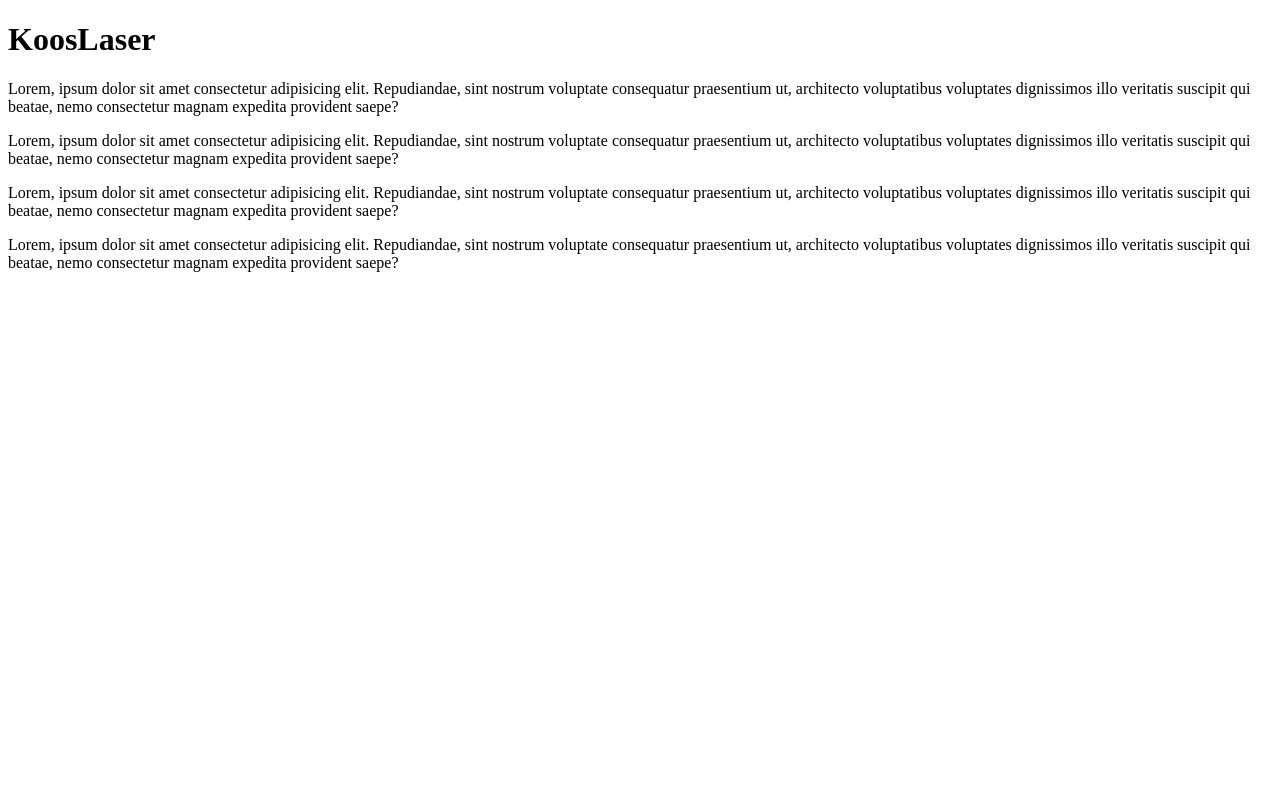
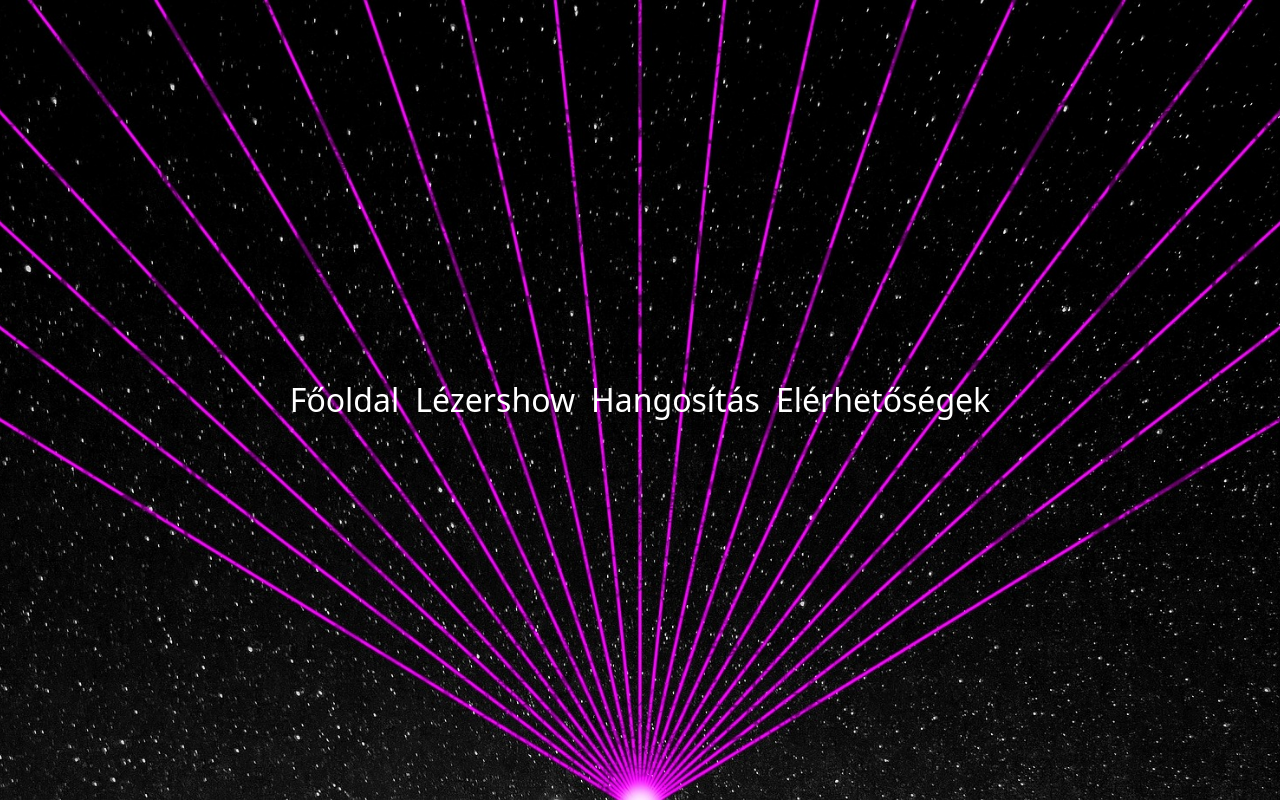
Before and after one commit to koosbalazsbence/kooslaser, a plain HTML site: page index.html in a window 1280 px wide. Drawn offline with nearby package versions, Linux system fonts and the light colour scheme.

Commit message:
indexCommit

```diff
--- a/index.html
+++ b/index.html
@@ -1,15 +1,41 @@
 <!DOCTYPE html>
-<html lang="en">
+<html lang="hu">
 <head>
-    <meta charset="UTF-8">
-    <meta name="viewport" content="width=device-width, initial-scale=1.0">
-    <title>Document</title>
+  <meta charset="UTF-8">
+  <meta name="viewport" content="width=device-width, initial-scale=1.0">
+  <title>kooslaser</title>
+  <link href="https://cdn.jsdelivr.net/npm/bootstrap@5.3.0-alpha1/dist/css/bootstrap.min.css" rel="stylesheet">
+  <link rel="shortcut icon" href="assets/laser.png" type="image/x-icon">
+  <link rel="stylesheet" href="style.css">
 </head>
 <body>
-    <h1>KoosLaser</h1>
-    <p>Lorem, ipsum dolor sit amet consectetur adipisicing elit. Repudiandae, sint nostrum voluptate consequatur praesentium ut, architecto voluptatibus voluptates dignissimos illo veritatis suscipit qui beatae, nemo consectetur magnam expedita provident saepe?</p>
-    <p>Lorem, ipsum dolor sit amet consectetur adipisicing elit. Repudiandae, sint nostrum voluptate consequatur praesentium ut, architecto voluptatibus voluptates dignissimos illo veritatis suscipit qui beatae, nemo consectetur magnam expedita provident saepe?</p>
-    <p>Lorem, ipsum dolor sit amet consectetur adipisicing elit. Repudiandae, sint nostrum voluptate consequatur praesentium ut, architecto voluptatibus voluptates dignissimos illo veritatis suscipit qui beatae, nemo consectetur magnam expedita provident saepe?</p>
-    <p>Lorem, ipsum dolor sit amet consectetur adipisicing elit. Repudiandae, sint nostrum voluptate consequatur praesentium ut, architecto voluptatibus voluptates dignissimos illo veritatis suscipit qui beatae, nemo consectetur magnam expedita provident saepe?</p>
+<div class="container">
+    <!-- <h1 class="d-md-block d-none">kooslaser</h1> -->
+    <nav class="navbar navbar-expand-lg navbar-light mx-auto my-auto">
+        <div class="container-fluid">
+            <button class="navbar-toggler" type="button" data-bs-toggle="collapse" data-bs-target="#navbarSupportedContent" aria-controls="navbarSupportedContent" aria-expanded="false" aria-label="Toggle navigation">
+                <span class="navbar-toggler-icon"></span>
+            </button>
+            <div class="collapse navbar-collapse" id="navbarSupportedContent">
+                <ul class="navbar-nav ms-auto me-auto mb-2 mb-lg-0">
+                <li class="nav-item">
+                    <a class="nav-link active" aria-current="page" href="#">Főoldal</a>
+                </li>
+                <li class="nav-item">
+                    <a class="nav-link" href="#">Lézershow</a>
+                </li>
+                <li class="nav-item">
+                    <a class="nav-link" href="#">Hangosítás</a>
+                </li>
+                <li class="nav-item">
+                    <a class="nav-link" href="#">Elérhetőségek</a>
+                </li>
+                </ul>
+            </div>
+        </div>
+    </nav>
+</div>
+<script src="https://cdn.jsdelivr.net/npm/@popperjs/core@2.11.6/dist/umd/popper.min.js"></script>
+<script src="https://cdn.jsdelivr.net/npm/bootstrap@5.3.0-alpha1/dist/js/bootstrap.min.js"></script>
 </body>
 </html>
--- /dev/null
+++ b/style.css
@@ -0,0 +1,32 @@
+body {
+    display: flex;
+    justify-content: center;
+    align-items: center;
+    height: 100vh;
+    background: url('assets/laser.jpg') center/cover;
+}
+.container {
+    text-align: center;
+}
+.navbar {
+    display: flex;
+    justify-content: center;
+    align-items: center;
+    padding: 10px 0;
+    font-size: 2rem;
+}
+.navbar-collapse {
+    justify-content: center;
+}
+.navbar-nav {
+    flex-direction: column;
+    justify-content: center;
+}
+.navbar-toggler {
+    margin-left: auto;
+    margin-right: auto;
+    display: block;
+}
+a{
+    color: white !important;
+}
```
Also changed, not shown: assets/hatter.jpg (added), assets/laser.jpg (added), assets/laser.png (added).
